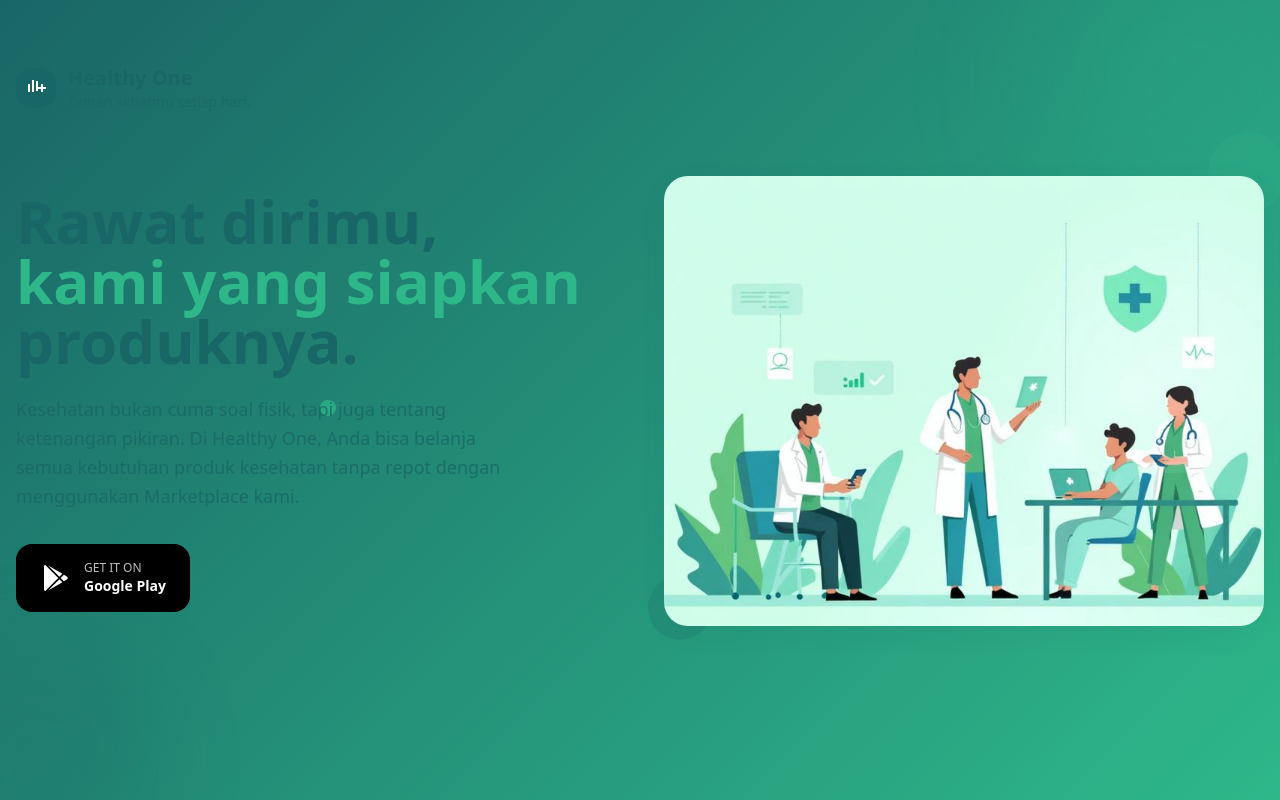
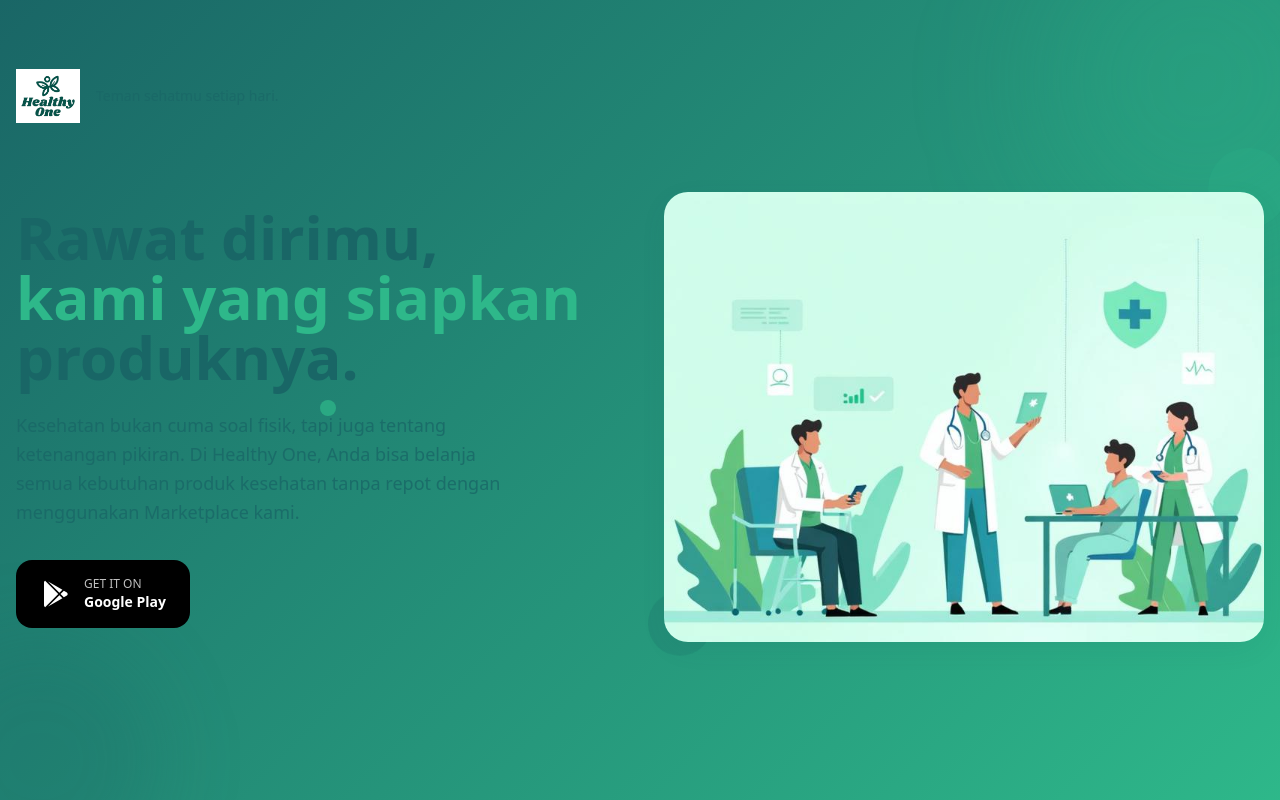
Before and after one commit to mikeztj/adaptive-page-maker, a React (Vite) app: page / in a window 1280 px wide. Built offline with nearby package versions, Linux system fonts and the light colour scheme; the HTML template or start-up script is replaced by a standard one.

Commit message:
Add logo

```diff
--- a/src/components/HeroSection.tsx
+++ b/src/components/HeroSection.tsx
@@ -1,5 +1,6 @@
 import { Button } from "@/components/ui/button";
 import heroImage from "@/assets/healthcare-hero.jpg";
+import healthyOneLogo from "@/assets/healthy-one-logo.png";
 
 const HeroSection = () => {
   return (
@@ -15,14 +16,13 @@ const HeroSection = () => {
       <div className="container mx-auto px-4 py-8 lg:py-16 relative z-10">
         {/* Header */}
         <header className="flex items-center justify-between mb-16">
-          <div className="flex items-center space-x-3">
-            <div className="w-10 h-10 bg-health-primary rounded-lg flex items-center justify-center">
-              <svg className="w-6 h-6 text-white" fill="currentColor" viewBox="0 0 24 24">
-                <path d="M19 8h-2v3h-3v2h3v3h2v-3h3v-2h-3V8zM4 8h2v8H4V8zm4-4h2v12H8V4zm4 1h2v10h-2V5z"/>
-              </svg>
-            </div>
+          <div className="flex items-center space-x-4">
+            <img
+              src={healthyOneLogo}
+              alt="Healthy One Logo"
+              className="w-16 h-16 object-contain"
+            />
             <div>
-              <h1 className="font-bold text-xl text-health-primary">Healthy One</h1>
               <p className="text-sm text-health-primary/70">Teman sehatmu setiap hari.</p>
             </div>
           </div>
```
Also changed, not shown: src/assets/healthy-one-logo.png (added).
